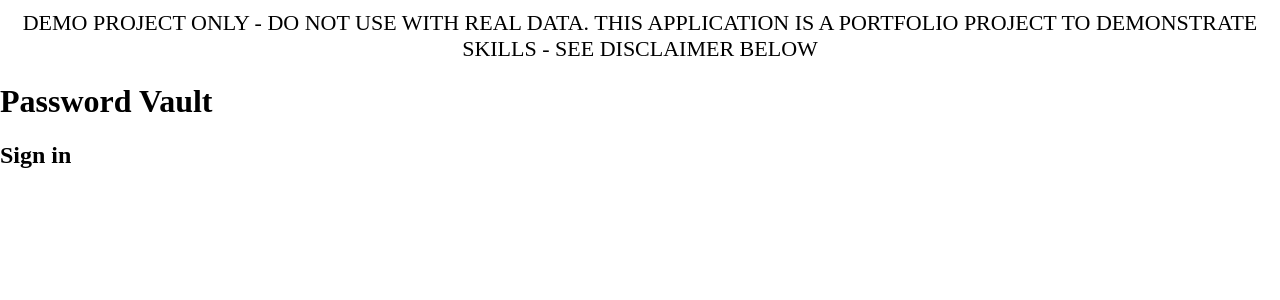
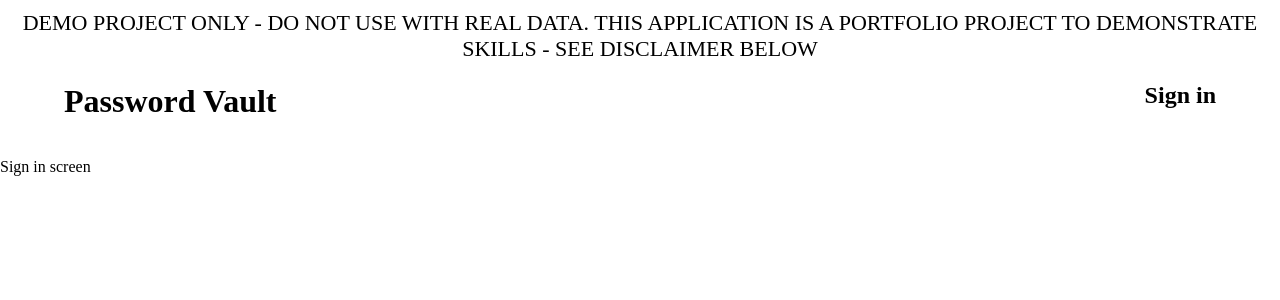
Before and after one commit to Mowhite29/Password-Vault, a React (Vite) app in the folder frontend/: page / in a window 1280 px wide. Shown: the top 300 px of the page. Built offline with nearby package versions, Linux system fonts and the light colour scheme.

Commit message:
feat: Beginning setup of application structure

```diff
--- a/frontend/src/App.jsx
+++ b/frontend/src/App.jsx
@@ -1,21 +1,28 @@
 import { useState } from "react";
 import { BrowserRouter as Router, Routes, Route } from "react-router-dom";
-import Home from "./components/Home";
+import Home from "./Home";
 import PasswordChange from "./components/PasswordChange";
 import Vault from "./components/Vault";
 import VerifyEmail from "./components/VerifyEmail";
 
 function App() {
-  const [signedIn, setSignedIn] = useState(false);
+  const [screen, setScreen] = useState("home");
+  const [signedIn, setSignedIn] = useState(true);
   const [token, setToken] = useState("");
+
+  function CurrentScreen(newScreen) {
+    setScreen(newScreen);
+  }
 
   function SignInOut(inOut, accessToken = "") {
     if (inOut === "in") {
       setSignedIn(true);
       setToken(accessToken);
+      setScreen("vault");
     } else {
       setSignedIn(false);
       setToken("");
+      setScreen("home");
     }
   }
 
@@ -24,7 +31,14 @@ function App() {
       <Routes>
         <Route
           path="/"
-          element={<Home signedIn={signedIn} SignInOut={SignInOut} />}
+          element={
+            <Home
+              signedIn={signedIn}
+              screen={screen}
+              SignInOut={SignInOut}
+              CurrentScreen={CurrentScreen}
+            />
+          }
         />
         <Route path="/vault/" element={<Vault token={token} />} />
         <Route path="/verify-email/:uidb64/:token" element={<VerifyEmail />} />
--- /dev/null
+++ b/frontend/src/Home.jsx
@@ -0,0 +1,17 @@
+import {} from "react";
+import HeaderBar from "./components/HeaderBar";
+import MenuBar from "./components/MenuBar";
+import SignIn from "./components/SignIn";
+import Vault from "./components/Vault";
+import "./styles/Home.scss";
+
+export default function Home(props) {
+  return (
+    <>
+      <HeaderBar />
+      <MenuBar {...props} />
+      <SignIn styles={{ display: screen === "signin" ? "flex" : "none" }} />
+      <Vault styles={{ display: screen === "vault" ? "flex" : "none" }} />
+    </>
+  );
+}
--- a/frontend/src/components/Home.jsx
+++ /dev/null
@@ -1,13 +0,0 @@
-import {} from "react";
-import HeaderBar from "./HeaderBar";
-import MenuBar from "./MenuBar";
-import "../styles/Home.scss";
-
-export default function Home(signedIn, SignInOut) {
-  return (
-    <>
-      <HeaderBar />
-      <MenuBar signedIn={signedIn} SignInOut={SignInOut} />
-    </>
-  );
-}
--- a/frontend/src/components/MenuBar.jsx
+++ b/frontend/src/components/MenuBar.jsx
@@ -1,11 +1,15 @@
 import { useState } from "react";
 import { deviceType } from "detect-it";
-import { redirect } from "react-router-dom";
 
-import "../styles/menuBar.scss";
+import "../styles/MenuBar.scss";
 
-export default function MenuBar(signedIn, SignInOut) {
-  const [open, setOpen] = useState(true);
+export default function MenuBar({
+  signedIn,
+  screen,
+  SignInOut,
+  CurrentScreen,
+}) {
+  const [open, setOpen] = useState(false);
 
   function OpenMenu() {
     setOpen(() => !open);
@@ -16,18 +20,22 @@ export default function MenuBar(signedIn, SignInOut) {
       <div className={open ? "menuContainerOpen" : "menuContainer"}>
         <div className="staticMenuBar">
           <h1>Password Vault</h1>
-          <h2>{open ? "close" : "open"}</h2>
+          <button onClick={() => OpenMenu()}>{open ? "close" : "open"}</button>
         </div>
         <div className="mobileMenu" style={{ display: open ? "flex" : "none" }}>
           <button
-            onClick={() => {
-              SignInOut("out");
-              redirect("/");
-            }}
+            onClick={
+              signedIn ? () => SignInOut("out") : () => CurrentScreen("signin")
+            }
           >
             {signedIn ? "Sign out" : "Sign in"}
           </button>
-          <h2>Create account</h2>
+          <button
+            onClick={() => CurrentScreen("signin")}
+            style={{ display: signedIn ? "none" : "flex" }}
+          >
+            Create account
+          </button>
         </div>
       </div>
     );
--- /dev/null
+++ b/frontend/src/components/SignIn.jsx
@@ -0,0 +1,9 @@
+import "../styles/SignIn.scss";
+
+export default function SignIn() {
+  return (
+    <>
+      <p>Sign in screen</p>
+    </>
+  );
+}
--- a/frontend/src/styles/MenuBar.scss
+++ b/frontend/src/styles/MenuBar.scss
@@ -1,5 +1,5 @@
 @media (min-width: 0px) {
-  .menuContainerm,
+  .menuContainer,
   .menuContainerOpen {
     width: 90%;
     display: flex;
@@ -20,6 +20,7 @@
       }
     }
     .mobileMenu {
+      justify-content: space-around;
     }
   }
 }
```
Also changed, not shown: frontend/src/styles/SignIn.scss (added), frontend/src/utils/passwordGenerator.jsx (added).
